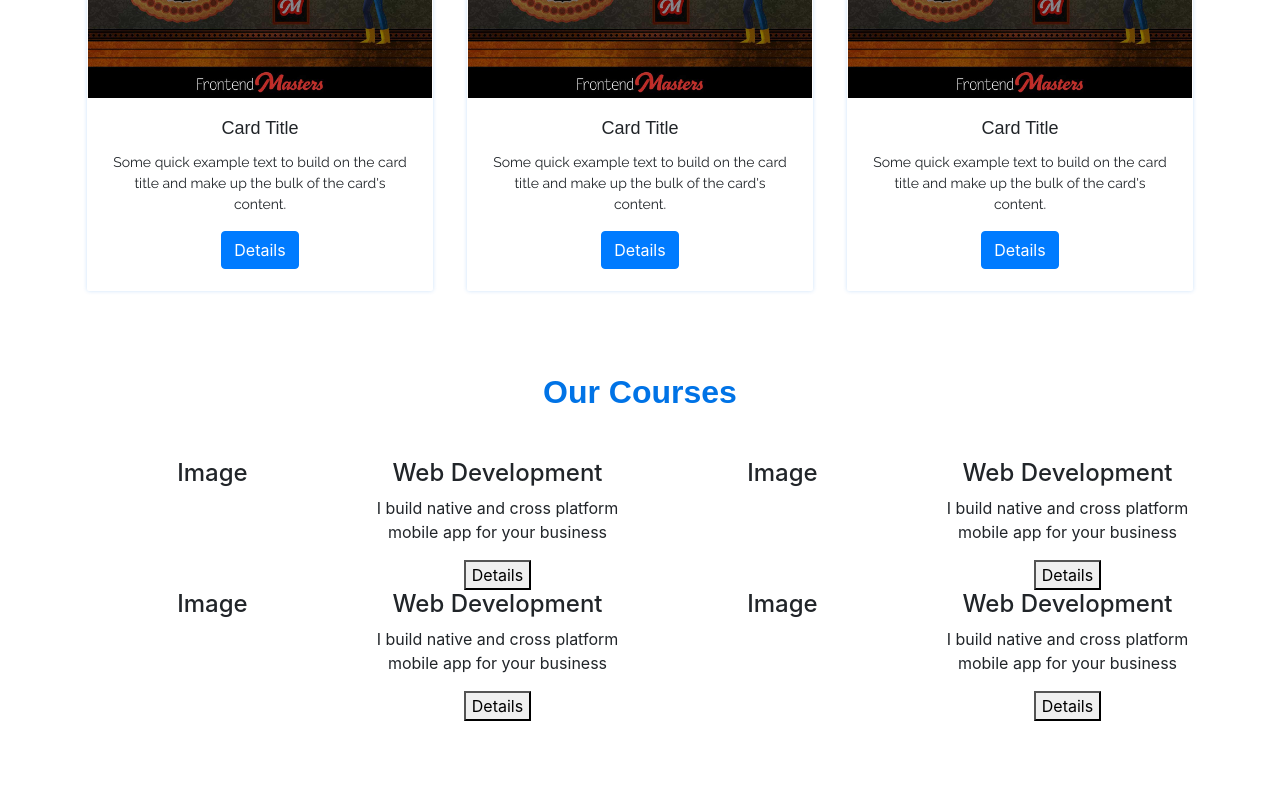
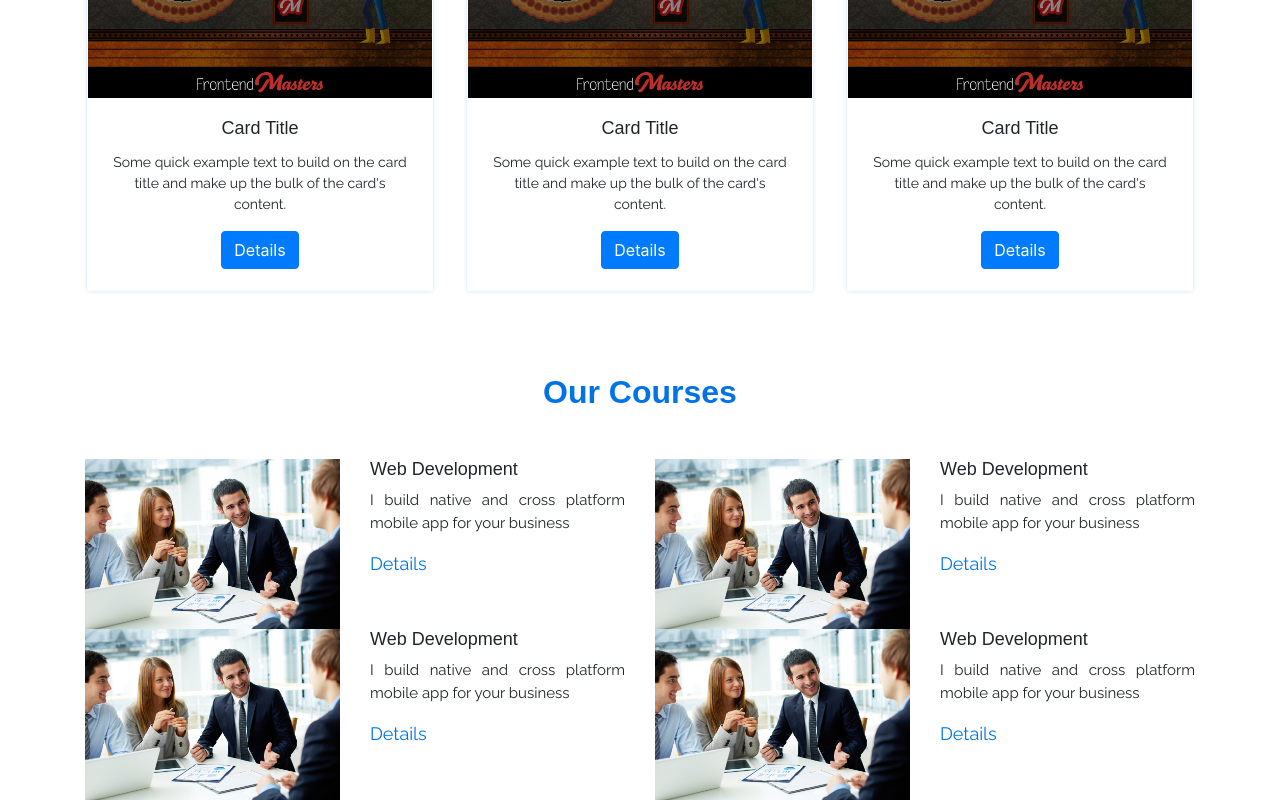
Before and after one commit to A-Khalek/ReactjsProject, a React (Create React App) app: page / in a window 1280 px wide. Shown: the part 2531-3331 px from the top of the page. Before the commit the page ends 3252 px from the top, so only its background shows below. Built offline with nearby package versions, Linux system fonts and the light colour scheme.

Commit message:
add course content .

```diff
--- a/src/asset/css/custom.css
+++ b/src/asset/css/custom.css
@@ -180,3 +180,26 @@
     font-size: 14px;
     font-weight: 400;
 }
+.courseImg{
+    width: 100%;
+}
+.courseTitle{
+    font-family: 'Montserreat', sans-serif;
+    font-size: 18px;
+    font-weight: 400;
+}
+.courseDesc {
+    font-family: 'Raleway', sans-serif;
+    font-size: 15px;
+    font-weight: 400;
+}
+.courseDetails{
+    text-decoration: none;
+    font-family: 'Raleway', sans-serif;
+    font-size: 18px;
+    font-weight: 400;
+    color: #0073e6;
+}
+.courseDetails:hover{
+    text-decoration: none;
+}
--- a/src/component/Courses/Courses.js
+++ b/src/component/Courses/Courses.js
@@ -11,48 +11,55 @@ class Courses extends Component {
                     <Row>
                         <Col lg={6} md={12} sm={12}>
                            <Row>
-                               <Col lg={6} md={12} sm={12}><h4>Image</h4></Col>
                                <Col lg={6} md={12} sm={12}>
-                                   <h4>Web Development</h4>
-                                   <p>I build native and cross platform mobile app for your business</p>
-                                   <button variant="primary">Details</button>
+                                   <img className="courseImg" src={courseImg}/>
+                               </Col>
+                               <Col lg={6} md={12} sm={12}>
+                                   <h4 className="courseTitle text-justify"> Web Development</h4>
+                                   <p className="courseDesc text-justify">I build native and cross platform mobile app for your business</p>
+                                   <a className="courseDetails float-left" href="#">Details</a>
                                </Col>
                            </Row>
                         </Col>
                         <Col lg={6} md={12} sm={12}>
                             <Row>
-                                <Col lg={6} md={12} sm={12}><h4>Image</h4></Col>
                                 <Col lg={6} md={12} sm={12}>
-                                    <h4>Web Development</h4>
-                                    <p>I build native and cross platform mobile app for your business</p>
-                                    <button variant="primary">Details</button>
+                                    <img className="courseImg" src={courseImg}/>
+                                </Col>
+                                <Col  lg={6} md={12} sm={12}>
+                                    <h4 className="courseTitle text-justify">Web Development</h4>
+                                    <p className="courseDesc text-justify">I build native and cross platform mobile app for your business</p>
+                                    <a className="courseDetails float-left" href="#">Details</a>
+                                </Col>
+                            </Row>
+                        </Col>
+
+                        <Col lg={6} md={12} sm={12}>
+                            <Row>
+                                <Col lg={6} md={12} sm={12}>
+                                    <img className="courseImg" src={courseImg}/>
+                                </Col>
+                                <Col  lg={6} md={12} sm={12}>
+                                    <h4 className="courseTitle text-justify">Web Development</h4>
+                                    <p className="courseDesc text-justify">I build native and cross platform mobile app for your business</p>
+                                    <a className="courseDetails float-left" href="#">Details</a>
+                                </Col>
+                            </Row>
+                        </Col>
+
+                        <Col lg={6} md={12} sm={12}>
+                            <Row>
+                                <Col lg={6} md={12} sm={12}>
+                                    <img className="courseImg" src={courseImg}/>
+                                </Col>
+                                <Col  lg={6} md={12} sm={12}>
+                                    <h4 className="courseTitle text-justify">Web Development</h4>
+                                    <p className="courseDesc text-justify">I build native and cross platform mobile app for your business</p>
+                                    <a className="courseDetails float-left" href="#">Details</a>
                                 </Col>
                             </Row>
                         </Col>
                     </Row>
-                    <Row>
-                        <Col lg={6} md={12} sm={12}>
-                            <Row>
-                                <Col lg={6} md={12} sm={12}><h4>Image</h4></Col>
-                                <Col lg={6} md={12} sm={12}>
-                                    <h4>Web Development</h4>
-                                    <p>I build native and cross platform mobile app for your business</p>
-                                    <button variant="primary">Details</button>
-                                </Col>
-                            </Row>
-                        </Col>
-                        <Col lg={6} md={12} sm={12}>
-                            <Row>
-                                <Col lg={6} md={12} sm={12}><h4>Image</h4></Col>
-                                <Col lg={6} md={12} sm={12}>
-                                    <h4>Web Development</h4>
-                                    <p>I build native and cross platform mobile app for your business</p>
-                                    <button variant="primary">Details</button>
-                                </Col>
-                            </Row>
-                        </Col>
-                    </Row>
-
                 </Container>
             </Fragment>
         );
```
